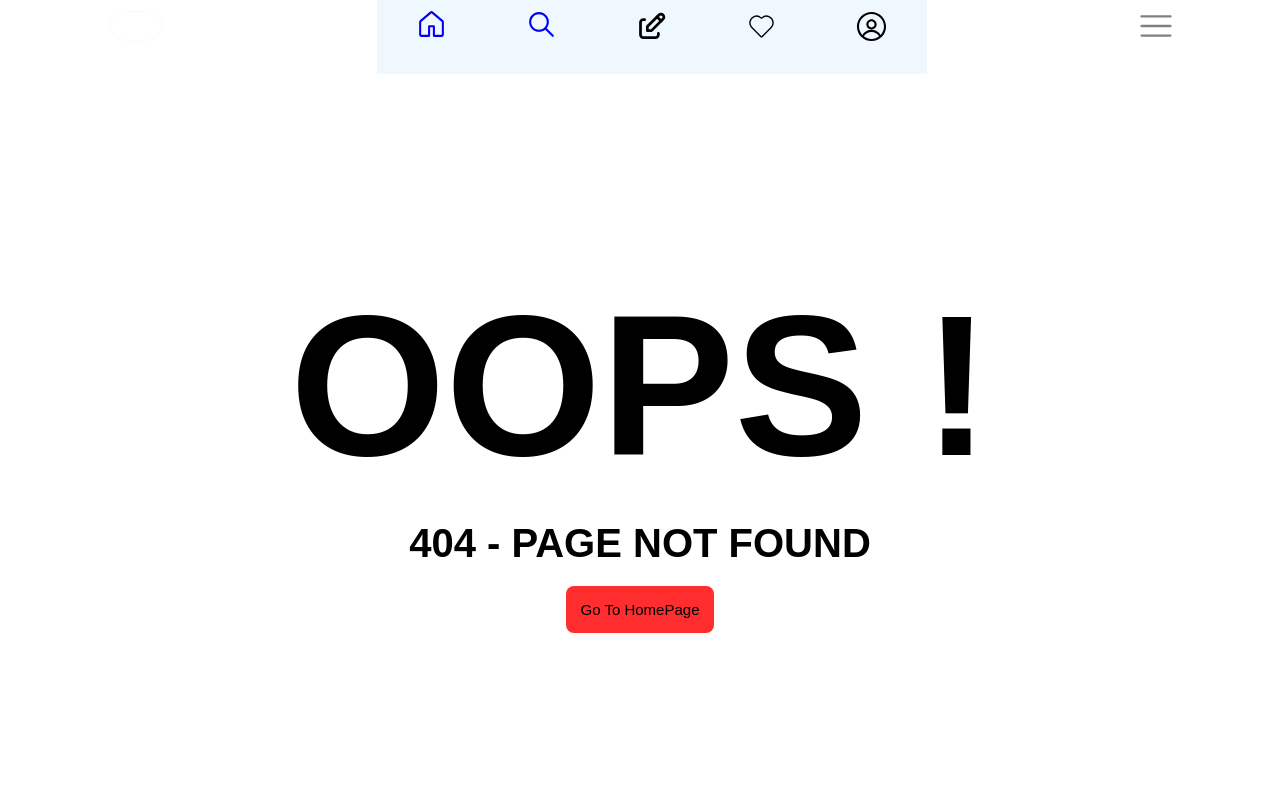
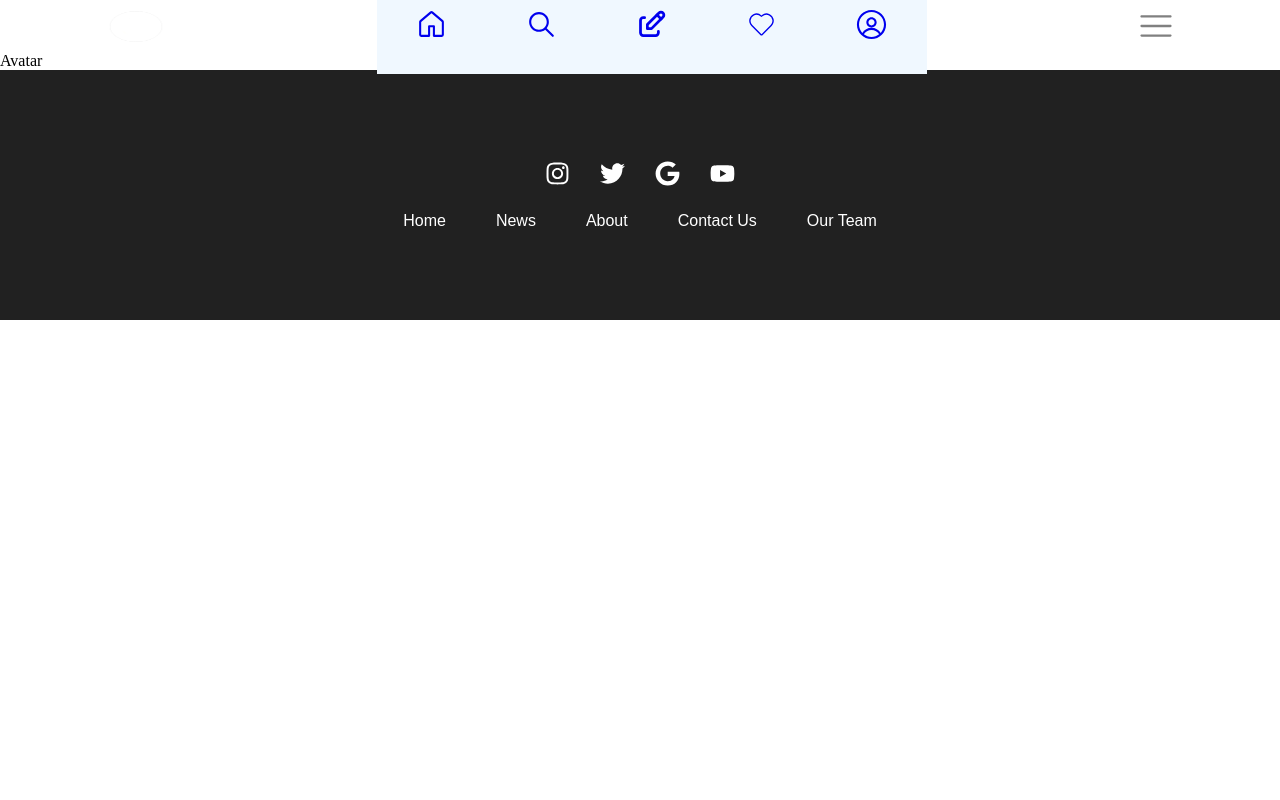
Before and after one commit to asjadezazi/core_frontend_app, a React (Vite) app: page /Avatar in a window 1280 px wide. Before the commit this address had no page. Shown: the top 800 px of the page. Built offline with nearby package versions, Linux system fonts and the light colour scheme.

Commit message:
All route set Navbaar

```diff
--- a/src/App.jsx
+++ b/src/App.jsx
@@ -5,6 +5,9 @@ import Error from './components/common/Error'
 import Footer from './components/common/Footer'
 import Home from './pages/protected/Home'
 import Search from './pages/protected/Search'
+import Edit from './pages/protected/Edit'
+import Heart from './pages/protected/Heart'
+import Avatar from './pages/protected/Avatar'
 
 
 const App = () => {
@@ -16,6 +19,9 @@ const App = () => {
         <Routes>
           <Route exact path='/' element={<Home/>} />
           <Route exact path='/search' element={<Search/>} />
+          <Route exact path='/edit' element={<Edit/>} />
+          <Route exact path='/heart' element={<Heart/>}/>
+          <Route exact path='/Avatar' element={<Avatar/>} />
           <Route  path='*' element={<Error/>} />
         </Routes>
       <Footer/>
--- a/src/components/common/Navbar.jsx
+++ b/src/components/common/Navbar.jsx
@@ -20,9 +20,9 @@ const Navbar = () => {
     >
 <Link to={"/"}><GoHome size={33}/></Link>
 <Link to={"/search"}><IoIosSearch size={33} /></Link>
-<TbEdit size={33} />
-<CiHeart size={33} />
-<RxAvatar size={33} />
+<Link to={"edit"}> <TbEdit size={33}/></Link>
+<Link to={"/heart"}> <CiHeart size={33}/></Link>
+<Link to={"/avatar"}> <RxAvatar  size={33} /></Link>
 
     </Stack>
     </>
--- /dev/null
+++ b/src/pages/protected/Avatar.jsx
@@ -0,0 +1,9 @@
+import React from 'react'
+
+const Avatar = () => {
+  return (
+    <div>Avatar</div>
+  )
+}
+
+export default Avatar
--- /dev/null
+++ b/src/pages/protected/Edit.jsx
@@ -0,0 +1,9 @@
+import React from 'react'
+
+const Edit = () => {
+  return (
+    <div>Edit</div>
+  )
+}
+
+export default Edit
--- /dev/null
+++ b/src/pages/protected/Heart.jsx
@@ -0,0 +1,9 @@
+import React from 'react'
+
+const Heart = () => {
+  return (
+    <div>Heart</div>
+  )
+}
+
+export default Heart
```
